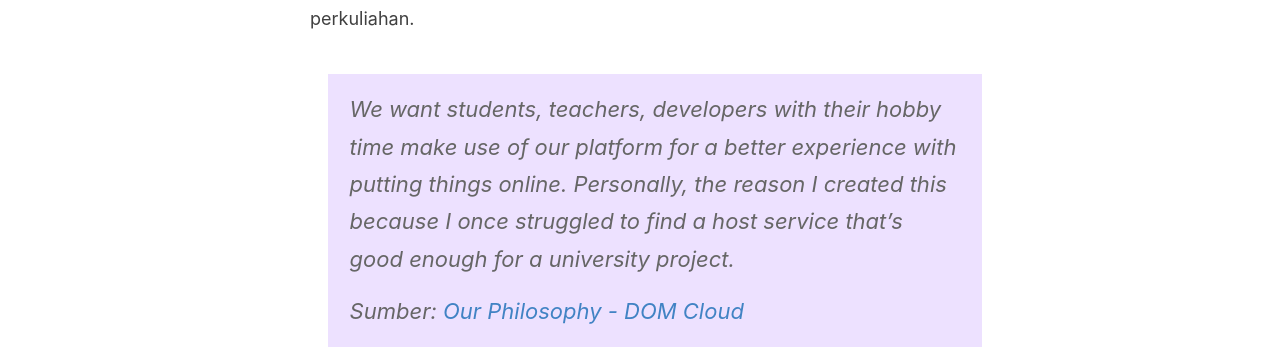
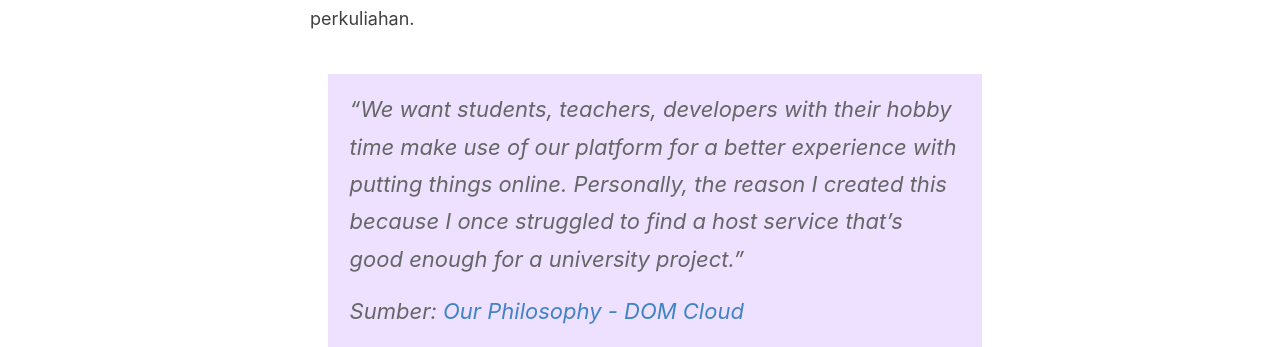
Before and after one commit to determinedguy/cecoret, a Jekyll site: the page built from _posts/2023-5-2-hosting-alternatives.md, in a window 1280 px wide and 900 px high, scrolled down 394 px. Shown: the part 164-511 px from the top of the window. Built offline with Jekyll 4.4.1, drawn with Linux system fonts in a browser that asks for light colours.

Commit message:
fix: formatting

```diff
--- a/_posts/2023-5-2-hosting-alternatives.md
+++ b/_posts/2023-5-2-hosting-alternatives.md
@@ -10,7 +10,7 @@ categories: [PBP, Django, Hosting]
 
     [DOM Cloud Hosting] merupakan PaaS yang dibuat oleh [Wildan Mubarok](https://wellosoft.net/). Beliau sendiri membuat layanan [DOM Cloud Hosting] karena beliau juga frustasi dengan terbatasnya layanan *hosting* gratis yang dapat digunakan untuk tugas perkuliahan.
 
-    > We want students, teachers, developers with their hobby time make use of our platform for a better experience with putting things online. Personally, the reason I created this because I once struggled to find a host service that's good enough for a university project.
+    > "We want students, teachers, developers with their hobby time make use of our platform for a better experience with putting things online. Personally, the reason I created this because I once struggled to find a host service that's good enough for a university project."
     >
     > Sumber: [Our Philosophy - DOM Cloud](https://domcloud.co/docs/intro/philosophy)
 
```
